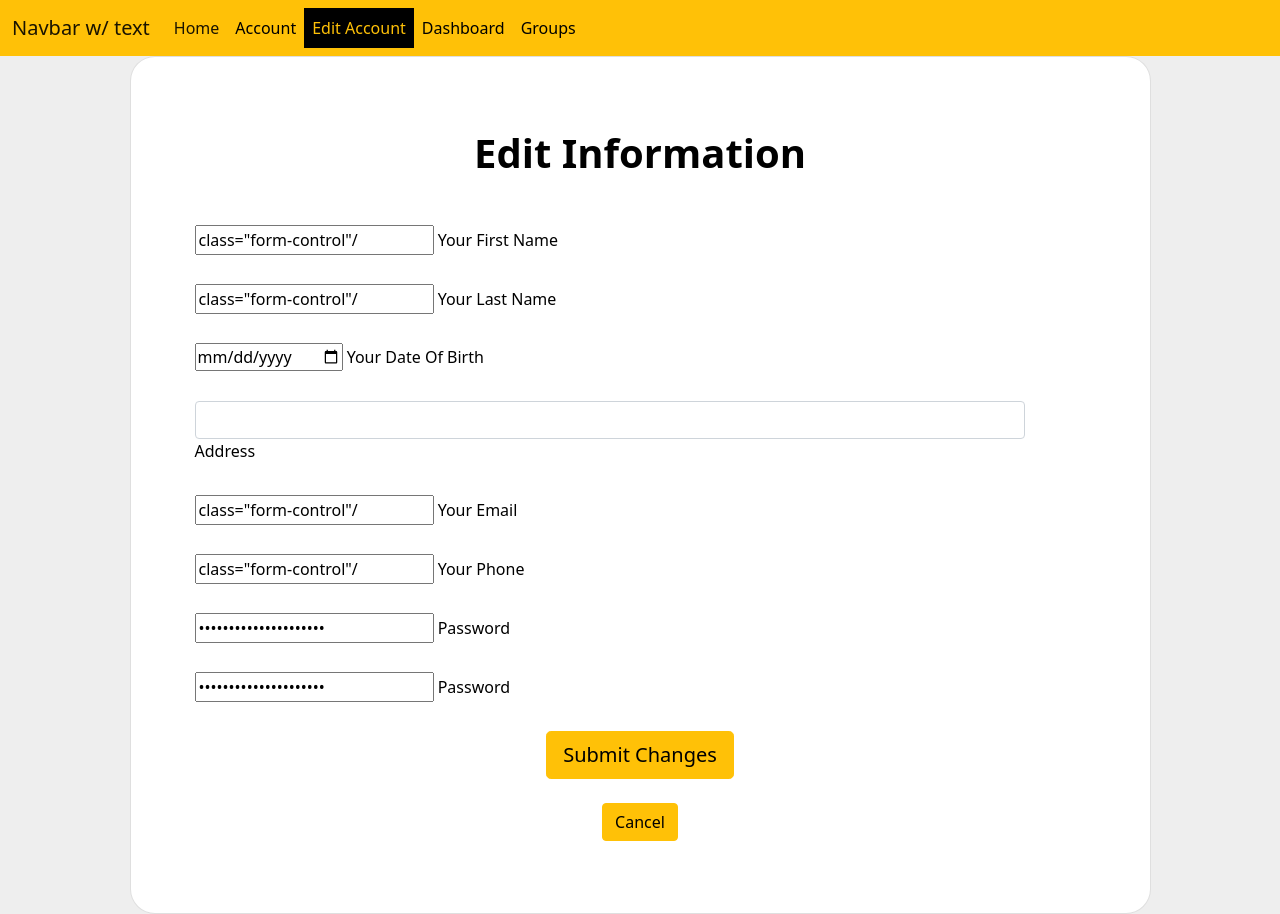
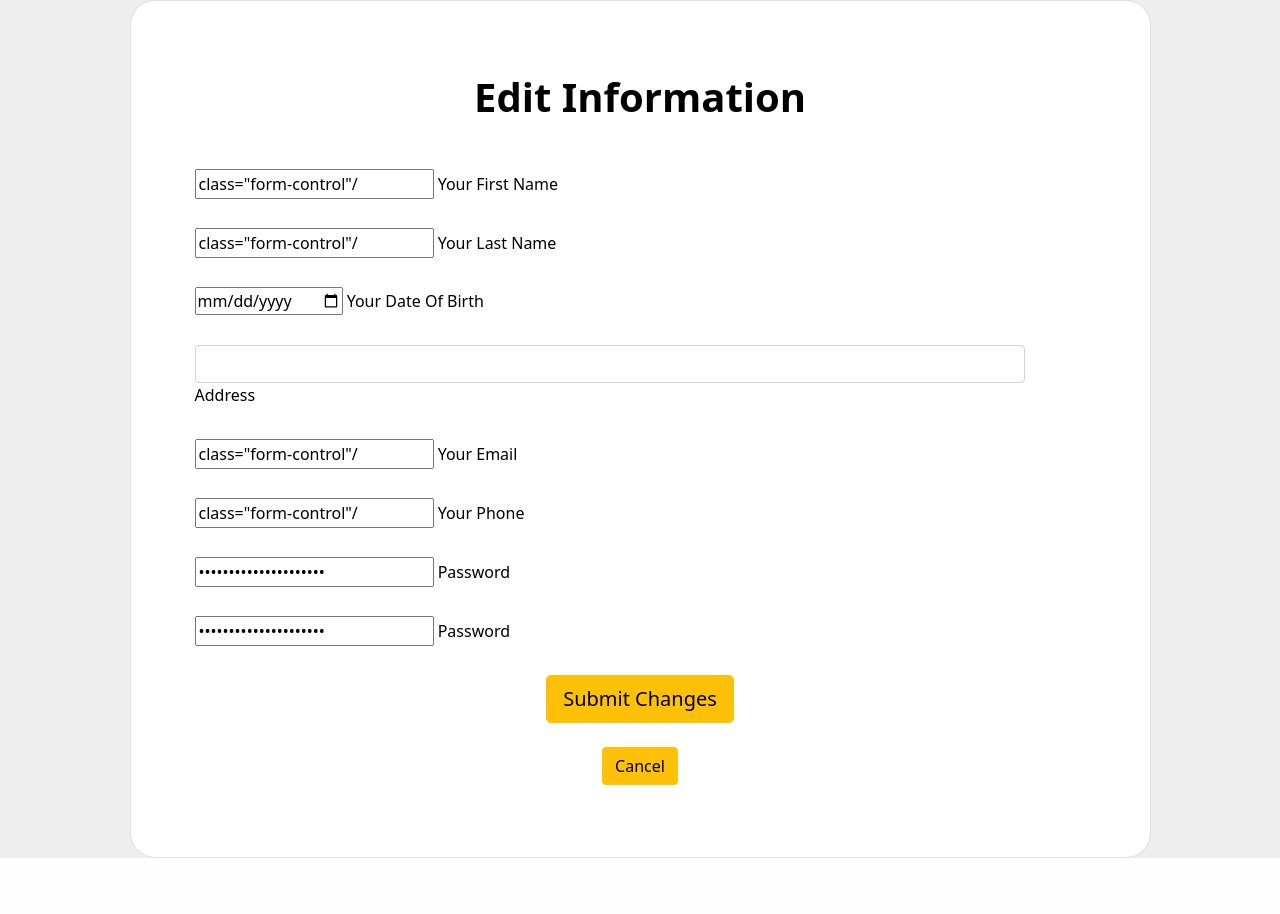
Before and after one commit to Lucky-Badger/SideJob, a Django app: template Group3Capstone/templates/editaccount.html in a window 1280 px wide. After the commit the page ends 858 px from the top, so only its background shows below. Run offline with Django 4.2, Linux system fonts and the light colour scheme; the template is opened without the code that fills it, so the values that code supplies are empty.

Commit message:
Update editaccount.html

```diff
--- a/Group3Capstone/templates/editaccount.html
+++ b/Group3Capstone/templates/editaccount.html
@@ -10,39 +10,6 @@
     <link rel="stylesheet" href="{% static 'Group3Capstone/css/styles.css' %}">
 </head>
 <body>
-<nav class="navbar navbar-expand-lg navbar-light bg-warning">
-    <div class="container-fluid">
-        <a class="navbar-brand" href="#">Navbar w/ text</a>
-        <button class="navbar-toggler" type="button" data-bs-toggle="collapse" data-bs-target="#navbarText"
-                aria-controls="navbarText" aria-expanded="false" aria-label="Toggle navigation">
-            <span class="navbar-toggler-icon"></span>
-        </button>
-        <div class="collapse navbar-collapse" id="navbarText">
-            <ul class="navbar-nav me-auto mb-2 mb-lg-0">
-                <li class="nav-item">
-                    <a class="nav-link active" aria-current="page" href="/notSignedIn/">Home</a>
-                </li>
-                <li class="nav-item">
-                    <a class="nav-link" href="/account/">Account</a>
-                </li>
-                <li class="nav-item">
-                    <a class="nav-link border-dark bg-black text-warning" href="/editaccount/">Edit Account</a>
-                </li>
-                <li class="nav-item">
-                    <a class="nav-link" href="/dashboard/">Dashboard</a>
-                </li>
-                <li class="nav-item">
-                    <a class="nav-link" href="/groups/">Groups</a>
-                </li>
-                 <!--<li class="nav-item">
-                    <a class="nav-link border-dark" href="/joinedgroups/">Joined Groups</a>
-                </li>-->
-
-            </ul>
-
-        </div>
-    </div>
-</nav>
 
 <section style="background-color: #eee;">
     <div class="container h-100">
```
